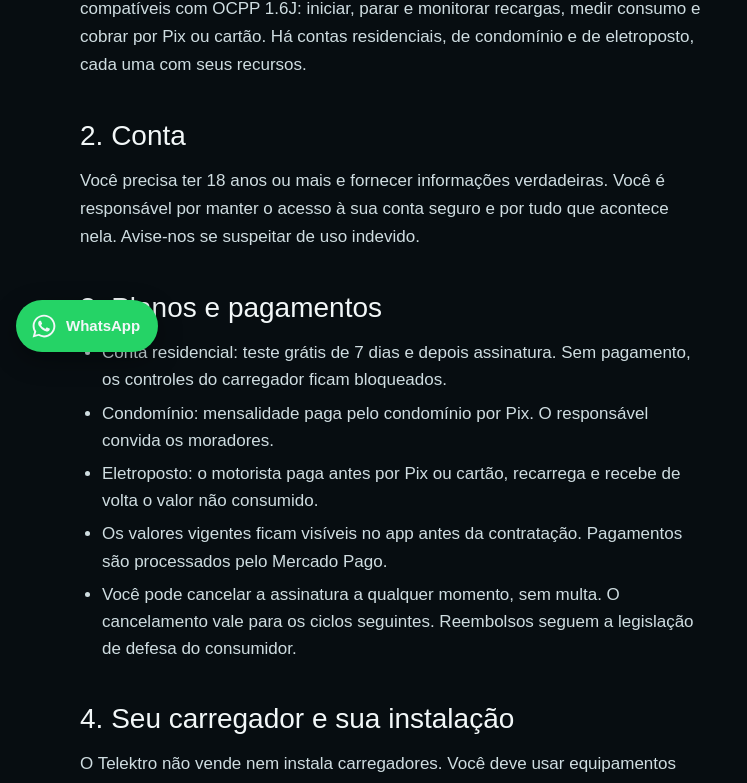
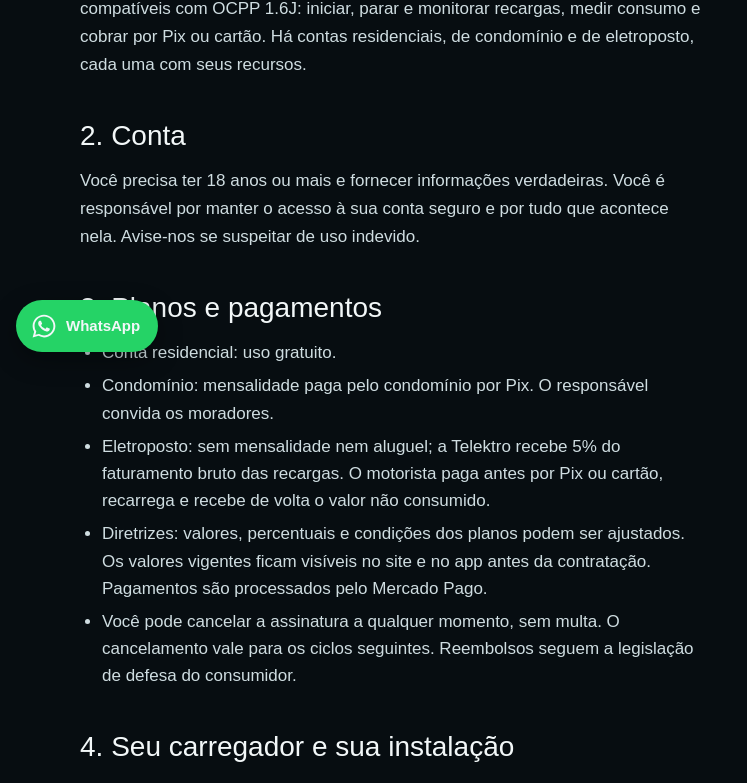
Before and after one commit to redeeletrogo-a11y/telektro, a Next.js app in the folder apps/web/: page /termos in a window 1280 px wide. Shown: the part 432-1215 px from the top of the page, without its empty margins (0-747 px from the left). Built offline with nearby package versions, Linux system fonts and the light colour scheme; no server answers.

Commit message:
Update page.tsx

```diff
--- a/apps/web/src/app/termos/page.tsx
+++ b/apps/web/src/app/termos/page.tsx
@@ -22,10 +22,10 @@ export default function TermosPage() {
 
       <h2>3. Planos e pagamentos</h2>
       <ul>
-        <li>Conta residencial: teste grátis de 7 dias e depois assinatura. Sem pagamento, os controles do carregador ficam bloqueados.</li>
+        <li>Conta residencial: uso gratuito.</li>
         <li>Condomínio: mensalidade paga pelo condomínio por Pix. O responsável convida os moradores.</li>
-        <li>Eletroposto: o motorista paga antes por Pix ou cartão, recarrega e recebe de volta o valor não consumido.</li>
-        <li>Os valores vigentes ficam visíveis no app antes da contratação. Pagamentos são processados pelo Mercado Pago.</li>
+        <li>Eletroposto: sem mensalidade nem aluguel; a Telektro recebe 5% do faturamento bruto das recargas. O motorista paga antes por Pix ou cartão, recarrega e recebe de volta o valor não consumido.</li>
+        <li>Diretrizes: valores, percentuais e condições dos planos podem ser ajustados. Os valores vigentes ficam visíveis no site e no app antes da contratação. Pagamentos são processados pelo Mercado Pago.</li>
         <li>Você pode cancelar a assinatura a qualquer momento, sem multa. O cancelamento vale para os ciclos seguintes. Reembolsos seguem a legislação de defesa do consumidor.</li>
       </ul>
 
```
